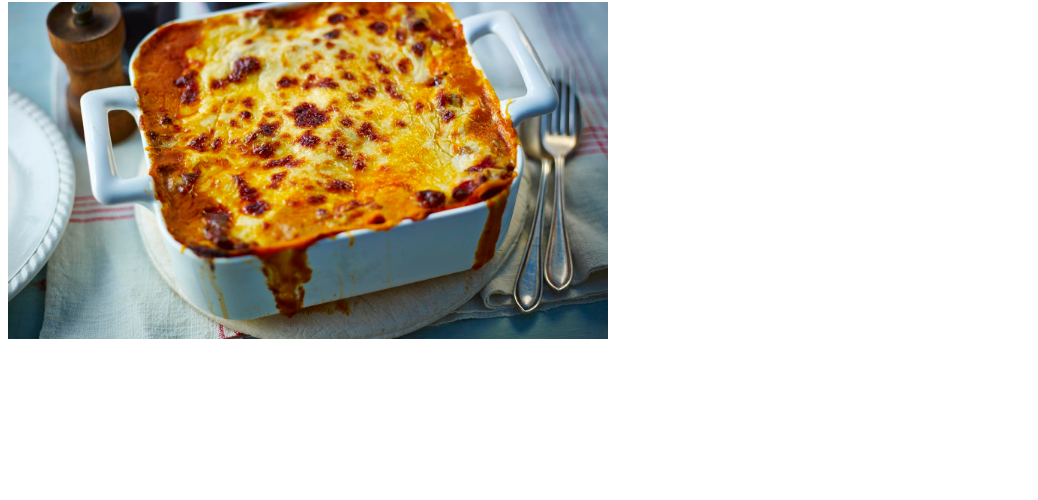
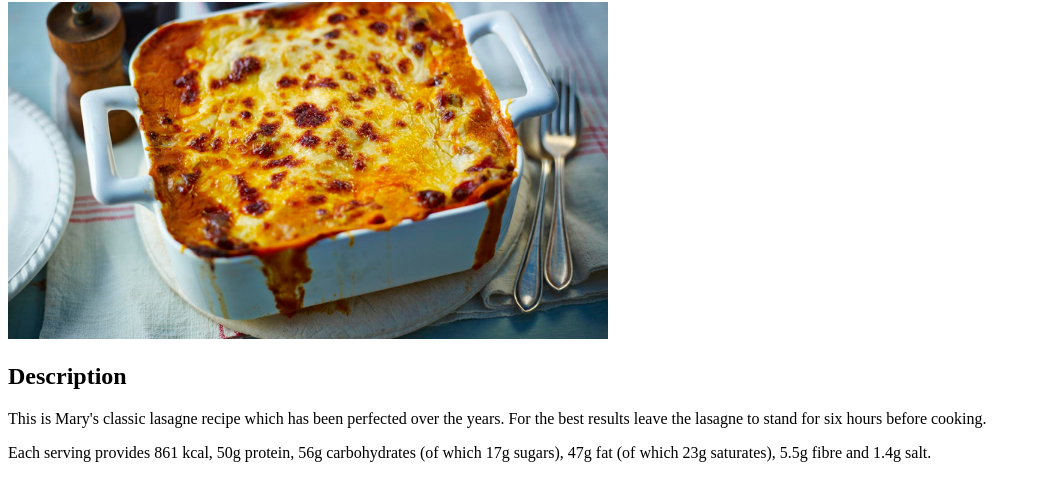
Before and after one commit to stevecottle/odin-recipes, a plain HTML site: page recipes/lasagna.html in a window 1280 px wide. Shown: the part 104-604 px from the top of the page, without its empty margins (0-1038 px from the left). Drawn offline with Linux system fonts and the light colour scheme.

Commit message:
Added description to lasagne page

```diff
--- a/recipes/lasagna.html
+++ b/recipes/lasagna.html
@@ -10,5 +10,8 @@
 
     <h1>Lasagne al forno</h1>
     <img src="../images/mary_berrys_lasagne_al_16923_16x9.jpg" alt="Lasagne dish" width = "600">
+    <h2>Description</h2>
+    <p>This is Mary's classic lasagne recipe which has been perfected over the years. For the best results leave the lasagne to stand for six hours before cooking.</p>
+    <p>Each serving provides 861 kcal, 50g protein, 56g carbohydrates (of which 17g sugars), 47g fat (of which 23g saturates), 5.5g fibre and 1.4g salt.</p>
 </body>
 </html>
```
